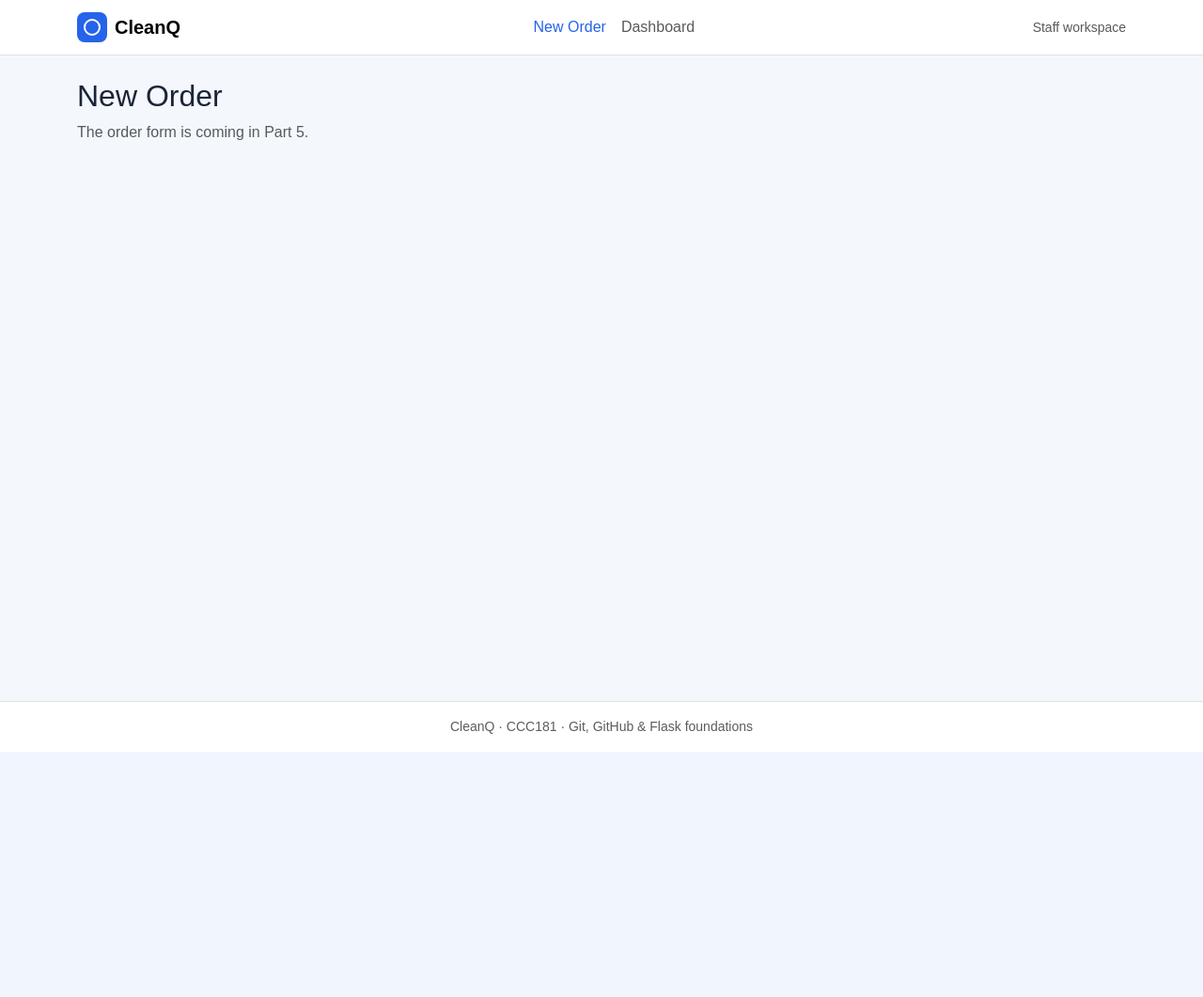
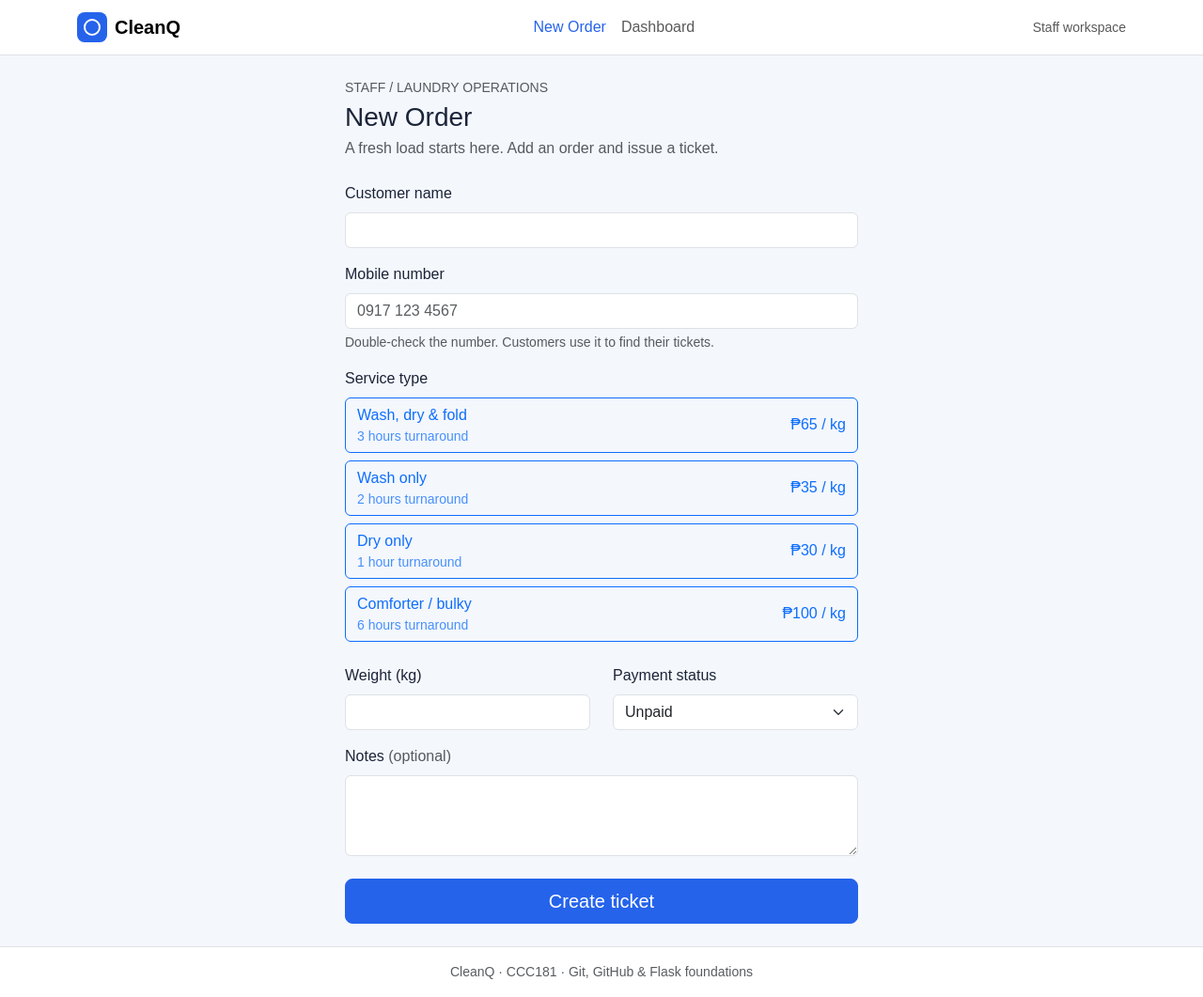
Before and after one commit to mxikai/ccc181, a Flask app: page /join in a window 1280 px wide. Shown: the whole page at 94% size. Before the commit the page ends 800 px from the top, so only its background shows below. Run offline with Flask 3, Linux system fonts and the light colour scheme.

Commit message:
Add join form with validation (#5)

```diff
--- a/app.py
+++ b/app.py
@@ -94,10 +94,58 @@ def index():
     return render_template("index.html")
 
 
-@app.route("/join")
+@app.get("/join")
 def join_form():
-    # Placeholder until the order form is built (Part 5).
-    return render_template("join.html")
+    # Show an empty order form.
+    return render_template("join.html", services=SERVICES, form={}, errors={})
+
+
+@app.post("/join")
+def join():
+    # Handle the submitted form. Never trust the input: check every field here,
+    # even though the browser may have checked it already.
+    form = request.form
+    name = " ".join(form.get("name", "").split())
+    phone = normalize_phone(form.get("phone", ""))
+    service_id = form.get("service_id", type=int)
+    paid = form.get("paid", "unpaid")
+    notes = form.get("notes", "").strip()
+
+    try:
+        kilos = round(float(form.get("kilos", "")), 2)
+    except ValueError:
+        kilos = None
+
+    errors = {}
+    if not name:
+        errors["name"] = "Enter the customer's name."
+    elif len(name) > 60:
+        errors["name"] = "Keep the name to 60 characters or fewer."
+    if phone is None:
+        errors["phone"] = "Enter a valid mobile number, like 0917 123 4567."
+    if service_id not in [s["id"] for s in SERVICES]:
+        errors["service_id"] = "Choose a service."
+    if kilos is None or not (0.1 <= kilos <= 50):
+        errors["kilos"] = "Enter the weight in kilos, between 0.1 and 50."
+    if paid not in ("paid", "unpaid"):
+        errors["paid"] = "Choose paid or unpaid."
+    if len(notes) > 200:
+        errors["notes"] = "Keep the notes to 200 characters or fewer."
+
+    if errors:
+        flash("Please fix the highlighted fields.", "danger")
+        return render_template(
+            "join.html", services=SERVICES, form=form, errors=errors
+        ), 400
+
+    number = max((t["number"] for t in TICKETS), default=0) + 1
+    TICKETS.append({
+        "number": number, "name": name, "phone": phone,
+        "service_id": service_id, "kilos": kilos, "notes": notes,
+        "paid": paid == "paid", "status": "received",
+    })
+    flash(f"Ticket #{number} created for {name}.", "success")
+    return redirect(url_for("ticket", ticket_id=number))
 
 
 @app.route("/staff")
--- a/templates/base.html
+++ b/templates/base.html
@@ -12,7 +12,7 @@
   <a class="visually-hidden-focusable" href="#main">Skip to main content</a>
 
   {# Staff pages get the staff menu; every other page is the customer view. #}
-  {% set is_staff = request.endpoint in ['join_form', 'staff_dashboard', 'ticket'] %}
+    {% set is_staff = request.endpoint in ['join_form', 'join', 'staff_dashboard', 'ticket'] %}
 
   {# One menu item. It is highlighted when the current page is one of `endpoints`. #}
   {% macro nav_item(label, href, endpoints) %}
@@ -37,7 +37,7 @@
       <div class="collapse navbar-collapse" id="mainNav">
         <ul class="navbar-nav mx-md-auto">
           {% if is_staff %}
-            {{ nav_item('New Order', url_for('join_form'), ['join_form']) }}
+            {{ nav_item('New Order', url_for('join_form'), ['join_form', 'join']) }}
             {{ nav_item('Dashboard', url_for('staff_dashboard'), ['staff_dashboard']) }}
             {% if request.endpoint == 'ticket' %}
               {{ nav_item('Manage Queue', request.path, ['ticket']) }}
--- a/templates/join.html
+++ b/templates/join.html
@@ -3,6 +3,102 @@
 {% block title %}New Order · CleanQ{% endblock %}
 
 {% block content %}
-  <h1 class="h2">New Order</h1>
-  <p class="text-body-secondary">The order form is coming in Part 5.</p>
+<div class="row justify-content-center">
+  <div class="col-12 col-md-8 col-lg-6">
+    <p class="text-uppercase text-body-secondary small mb-1">Staff / Laundry operations</p>
+    <h1 class="h3 mb-1">New Order</h1>
+    <p class="text-body-secondary mb-4">A fresh load starts here. Add an order and issue a ticket.</p>
+
+    <form method="post" action="{{ url_for('join') }}" novalidate id="join-form">
+
+      {# Customer name #}
+      <div class="mb-3">
+        <label for="name" class="form-label">Customer name</label>
+        <input id="name" name="name" type="text" autocomplete="off" required maxlength="60"
+               class="form-control {% if errors.name %}is-invalid{% endif %}"
+               value="{{ form.get('name', '') }}"
+               {% if errors.name %}aria-describedby="name-error"{% endif %}>
+        {% if errors.name %}
+          <div id="name-error" class="invalid-feedback">{{ errors.name }}</div>
+        {% endif %}
+      </div>
+
+      {# Mobile number #}
+      <div class="mb-3">
+        <label for="phone" class="form-label">Mobile number</label>
+        <input id="phone" name="phone" type="tel" inputmode="tel" autocomplete="off" required
+               placeholder="0917 123 4567"
+               class="form-control {% if errors.phone %}is-invalid{% endif %}"
+               value="{{ form.get('phone', '') }}"
+               aria-describedby="phone-help{% if errors.phone %} phone-error{% endif %}">
+        <div id="phone-help" class="form-text">Double-check the number. Customers use it to find their tickets.</div>
+        {% if errors.phone %}
+          <div id="phone-error" class="invalid-feedback">{{ errors.phone }}</div>
+        {% endif %}
+      </div>
+
+      {# Service type #}
+      <fieldset class="mb-3" {% if errors.service_id %}aria-describedby="service-error"{% endif %}>
+        <legend class="form-label fs-6">Service type</legend>
+        {% for s in services %}
+          <input class="btn-check" type="radio" name="service_id" id="service-{{ s.id }}"
+                 value="{{ s.id }}" required
+                 {% if form.get('service_id') == s.id|string %}checked{% endif %}>
+          <label class="btn btn-outline-primary w-100 text-start d-flex justify-content-between align-items-center mb-2{% if errors.service_id %} border-danger{% endif %}"
+                 for="service-{{ s.id }}">
+            <span>
+              {{ s.name }}
+              <small class="d-block opacity-75">{{ s.hours }} hour{{ "" if s.hours == 1 else "s" }} turnaround</small>
+            </span>
+            <span>&#8369;{{ s.price_per_kilo }} / kg</span>
+          </label>
+        {% endfor %}
+        {% if errors.service_id %}
+          <div id="service-error" class="invalid-feedback d-block">{{ errors.service_id }}</div>
+        {% endif %}
+      </fieldset>
+
+      <div class="row">
+        {# Weight #}
+        <div class="col-sm-6 mb-3">
+          <label for="kilos" class="form-label">Weight (kg)</label>
+          <input id="kilos" name="kilos" type="number" inputmode="decimal" step="0.1" min="0.1" max="50" required
+                 class="form-control {% if errors.kilos %}is-invalid{% endif %}"
+                 value="{{ form.get('kilos', '') }}"
+                 {% if errors.kilos %}aria-describedby="kilos-error"{% endif %}>
+          {% if errors.kilos %}
+            <div id="kilos-error" class="invalid-feedback">{{ errors.kilos }}</div>
+          {% endif %}
+        </div>
+
+        {# Payment status #}
+        <div class="col-sm-6 mb-3">
+          <label for="paid" class="form-label">Payment status</label>
+          <select id="paid" name="paid"
+                  class="form-select {% if errors.paid %}is-invalid{% endif %}"
+                  {% if errors.paid %}aria-describedby="paid-error"{% endif %}>
+            <option value="unpaid" {% if form.get('paid', 'unpaid') != 'paid' %}selected{% endif %}>Unpaid</option>
+            <option value="paid" {% if form.get('paid') == 'paid' %}selected{% endif %}>Paid</option>
+          </select>
+          {% if errors.paid %}
+            <div id="paid-error" class="invalid-feedback">{{ errors.paid }}</div>
+          {% endif %}
+        </div>
+      </div>
+
+      {# Notes (optional) #}
+      <div class="mb-4">
+        <label for="notes" class="form-label">Notes <span class="text-body-secondary">(optional)</span></label>
+        <textarea id="notes" name="notes" rows="3" maxlength="200"
+                  class="form-control {% if errors.notes %}is-invalid{% endif %}"
+                  {% if errors.notes %}aria-describedby="notes-error"{% endif %}>{{ form.get('notes', '') }}</textarea>
+        {% if errors.notes %}
+          <div id="notes-error" class="invalid-feedback">{{ errors.notes }}</div>
+        {% endif %}
+      </div>
+
+      <button type="submit" class="btn btn-primary btn-lg w-100">Create ticket</button>
+    </form>
+  </div>
+</div>
 {% endblock %}
```
